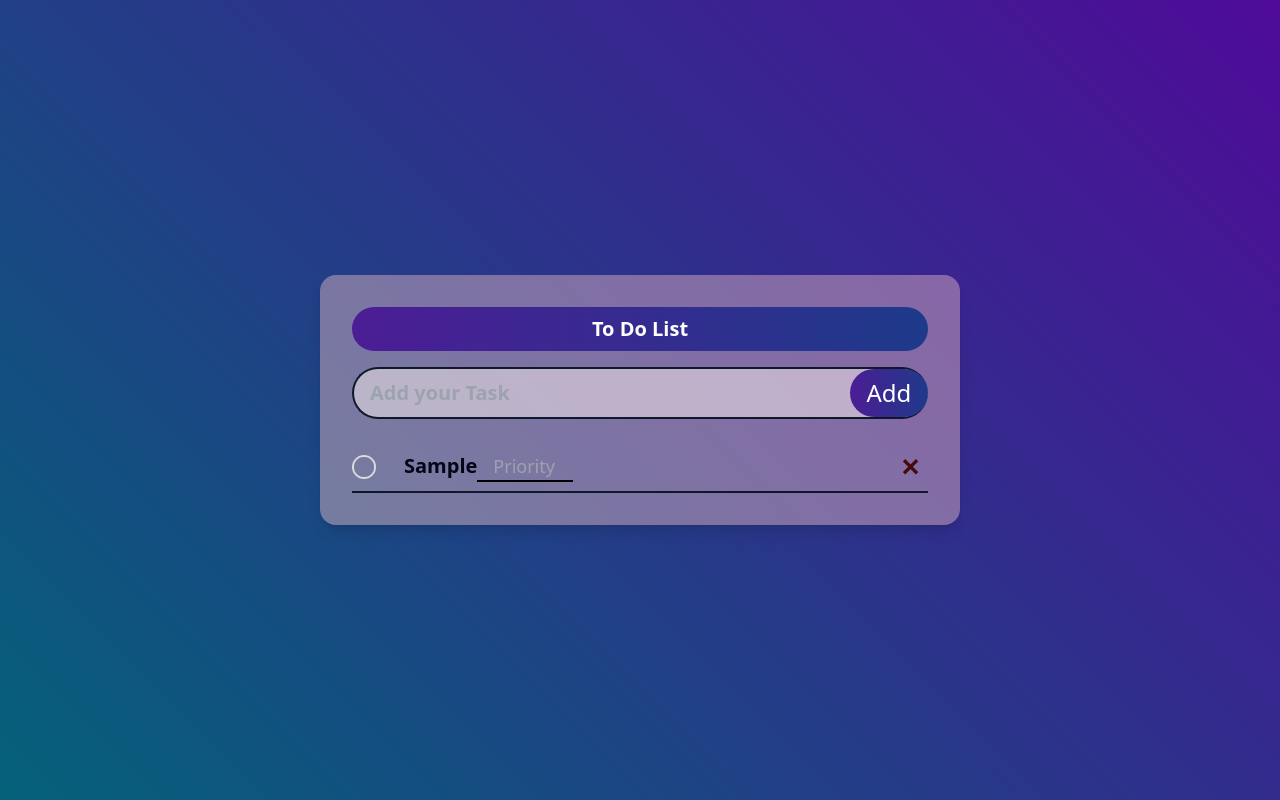
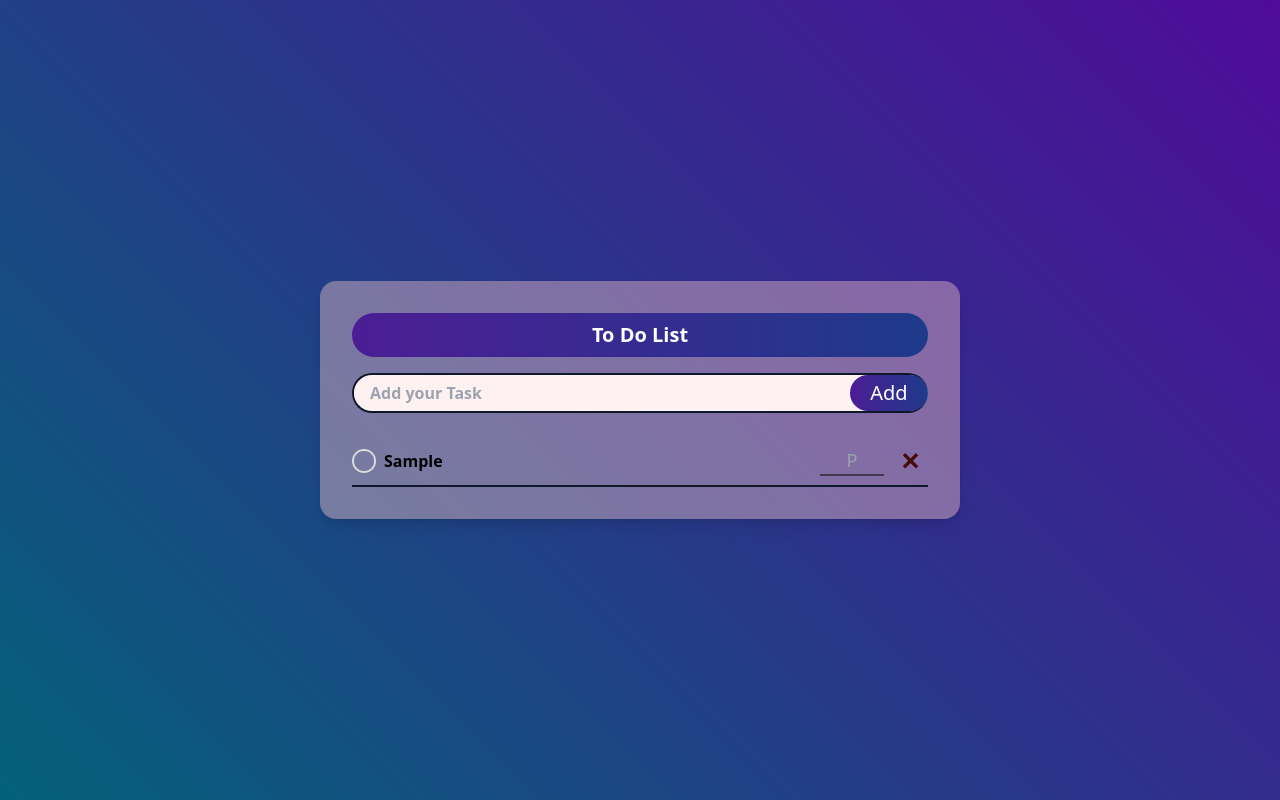
Before and after one commit to vrushabhgawas14/To-Do-List-NextApp, a Next.js app: page / in a window 1280 px wide. Both pictures are taken after typing "Sample" into the empty fields and a click on the button "Add". Built offline with nearby package versions, Linux system fonts and the light colour scheme.

Commit message:
Fixed Bug and Updated UI

```diff
--- a/src/app/page.tsx
+++ b/src/app/page.tsx
@@ -55,16 +55,16 @@ export default function Home() {
   };
 
   return (
-    <main className="min-h-screen flex items-center justify-center">
-      <div className="bg-red-200/40 p-8 sm:px-4 rounded-2xl shadow-lg w-[50%] md:w-[70%] sm:w-[90%]">
+    <main className="min-h-screen flex items-center justify-center sm:-translate-y-40">
+      <div className="bg-red-200/40 p-8 sm:px-4 rounded-2xl shadow-lg w-[50%] md:w-[70%] sm:w-[90%] relative">
         <h1 className="text-center text-white text-xl font-bold mb-4 bg-gradient-to-r from-violet-900 to-blue-900 py-2 rounded-full">
           To Do List
         </h1>
 
-        <div className="flex flex-1 items-center justify-between rounded-full bg-red-50/50 mb-6 border-b-2 border-t-2 border-l-2 border-slate-900">
+        <div className="flex flex-1 items-center justify-between rounded-full bg-red-50 mb-6 border-b-2 border-t-2 border-l-2 border-slate-900">
           <input
             type="text"
-            className="px-4 py-2 text-xl sm:text-lg outline-none bg-transparent text-black z-20 font-semibold w-[100%]"
+            className="px-4 py-1 text-md sm:text-sm outline-none bg-red-50/80 rounded-full text-black font-semibold w-[100%]"
             value={taskText}
             onChange={(e) => setTaskText(e.target.value)}
             onKeyDown={(e) => {
@@ -77,19 +77,18 @@ export default function Home() {
           />
           <button
             onClick={addTask}
-            className="px-4 py-2 rounded-full text-2xl sm:text-xl text-white bg-gradient-to-r from-violet-900 to-blue-900 w-[15%] sm:w-16"
+            className="px-4 py-1 rounded-full text-xl sm:text-xl text-white bg-gradient-to-r from-violet-900 to-blue-900 w-[15%] sm:w-16"
           >
             Add
           </button>
         </div>
 
-        <ul className="space-y-3">
+        <ul className="space-y-3 w-full">
           {tasks.map((task) => (
             <li
               key={task.id}
-              className="flex justify-between border-b-2 border-slate-900"
+              className="flex items-center gap-2 border-b-2 border-slate-900"
             >
-              <div className="flex items-center gap-2">
               <Image
                 src={
                   task.completed
@@ -104,28 +103,36 @@ export default function Home() {
                 onClick={() => toggleTask(task.id)}
               />
 
+              {/* Task text */}
               <div
-                  className={`flex flex-1 justify-between px-5 cursor-pointer text-slate-950 w-full ${
-                    task.completed ? "line-through italic text-opacity-60" : ""
+                className={`flex-1 font-semibold text-md sm:text-lg break-words overflow-hidden cursor-pointer ${
+                  task.completed ? "line-through italic text-gray-800" : ""
                 }`}
-                >
-                  <div
-                    className="text-xl font-semibold sm:text-lg break-words "
                 onClick={() => toggleTask(task.id)}
               >
                 {task.text}
               </div>
+
               <input
                 type="text"
-                    className="bg-transparent outline-none border-b-2 border-black px-4 sm:px-2 w-24 sm:w-14 text-lg"
-                    placeholder="Priority"
+                value={task.priority || ""} // Controlled input
+                onChange={(e) =>
+                  setTasks((prev) =>
+                    prev.map((t) =>
+                      t.id === task.id
+                        ? { ...t, priority: Number(e.target.value) }
+                        : t
+                    )
+                  )
+                }
+                className="bg-transparent outline-none border-b-2 border-black/50 text-center w-16 sm:w-12 text-lg"
+                placeholder="P"
               />
-                </div>
-              </div>
+
               <button
                 onClick={() => deleteTask(task.id)}
                 tabIndex={-1}
-                className="text-red-950 hover:bg-red-700/50 px-2 py-2 rounded-full font-bold text-2xl sm:text-lg"
+                className="text-red-950 hover:bg-red-700/20 px-2 py-2 rounded-full font-bold text-2xl sm:text-lg"
               >
                 ✕
               </button>
```
Lines whose indentation alone changed are shown as unchanged.
